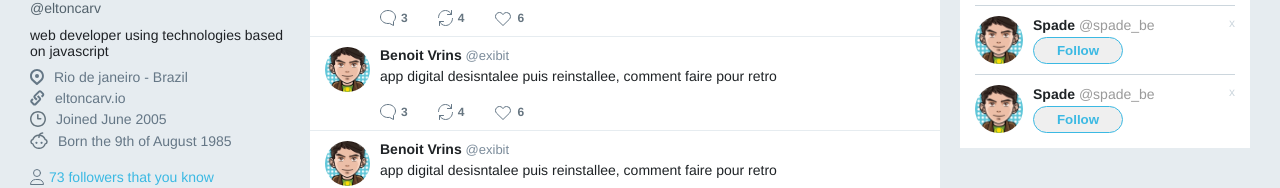
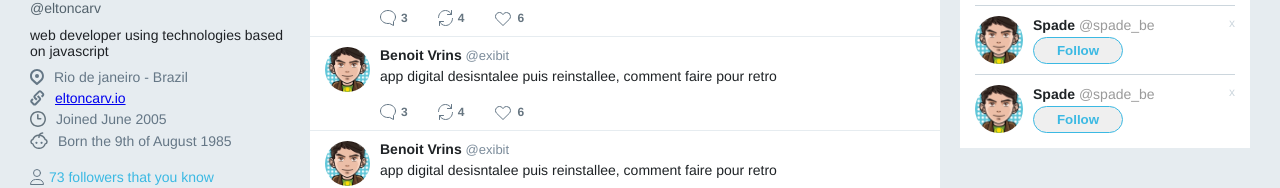
Before and after one commit to eltonmarinho/flexbox-css-layout, a plain HTML site: page index.html in a window 1280 px wide. Shown: the part 594-782 px from the top of the page. Drawn offline with Linux system fonts and the light colour scheme.

Commit message:
Update index.html
url fixed

```diff
--- a/index.html
+++ b/index.html
@@ -60,7 +60,7 @@
                 <p>web developer using technologies based on javascript</p>
                 <ul class="list">
                     <li><img src="./images/place.svg" alt="Place">Rio de janeiro - Brazil</li>
-                    <li><img src="./images/url.svg" alt="URL">eltoncarv.io</li>
+                    <li><img src="./images/url.svg" alt="URL"><a href="https://eltonmarinho.github.io/eltoncarv.io/">eltoncarv.io</a></li>
                     <li><img src="./images/joined.svg" alt="Joined">Joined June 2005</li>
                     <li><img src="./images/born.svg" alt="Born">Born the 9th of August 1985</li>
                 </ul>
```
